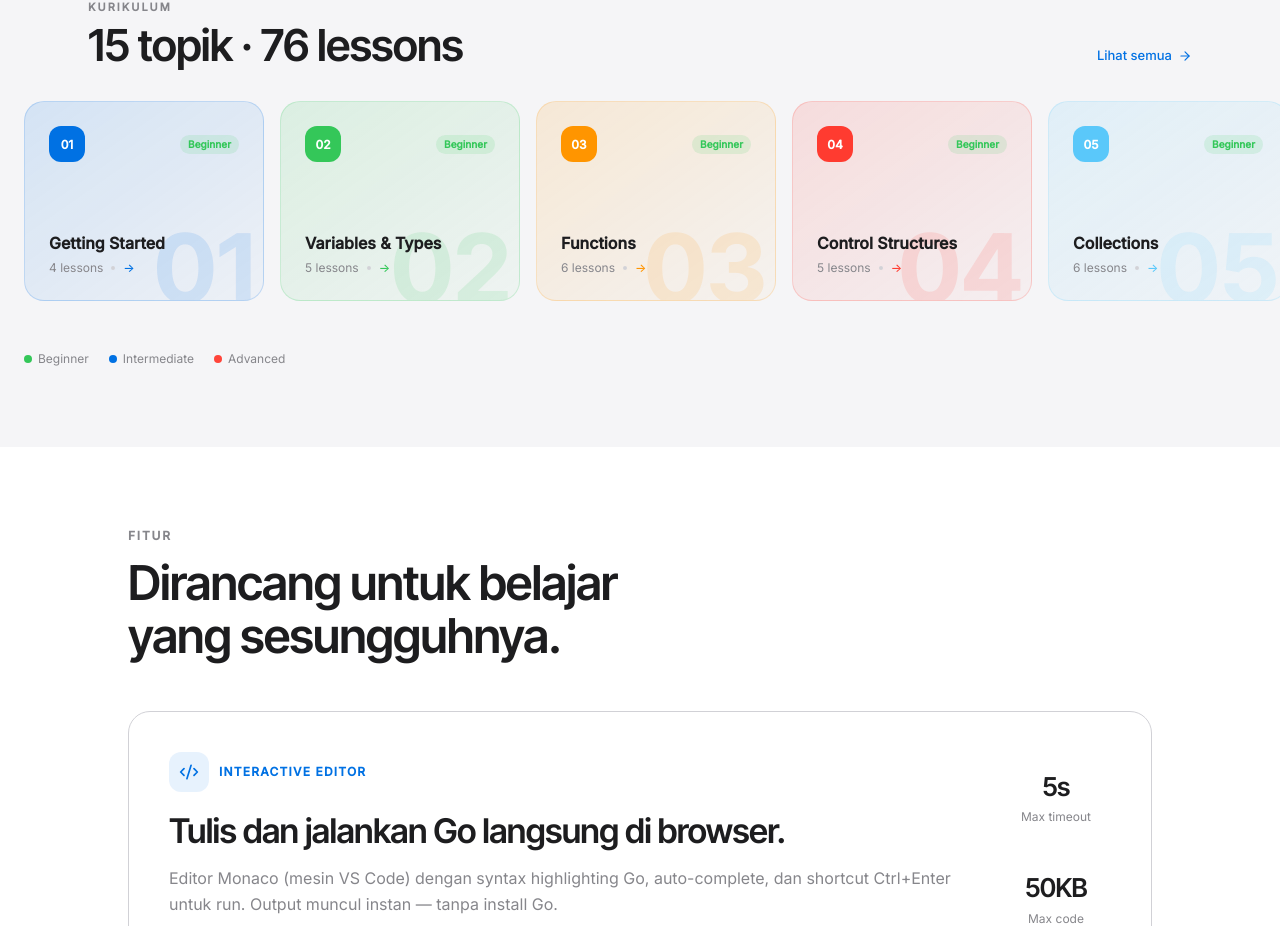
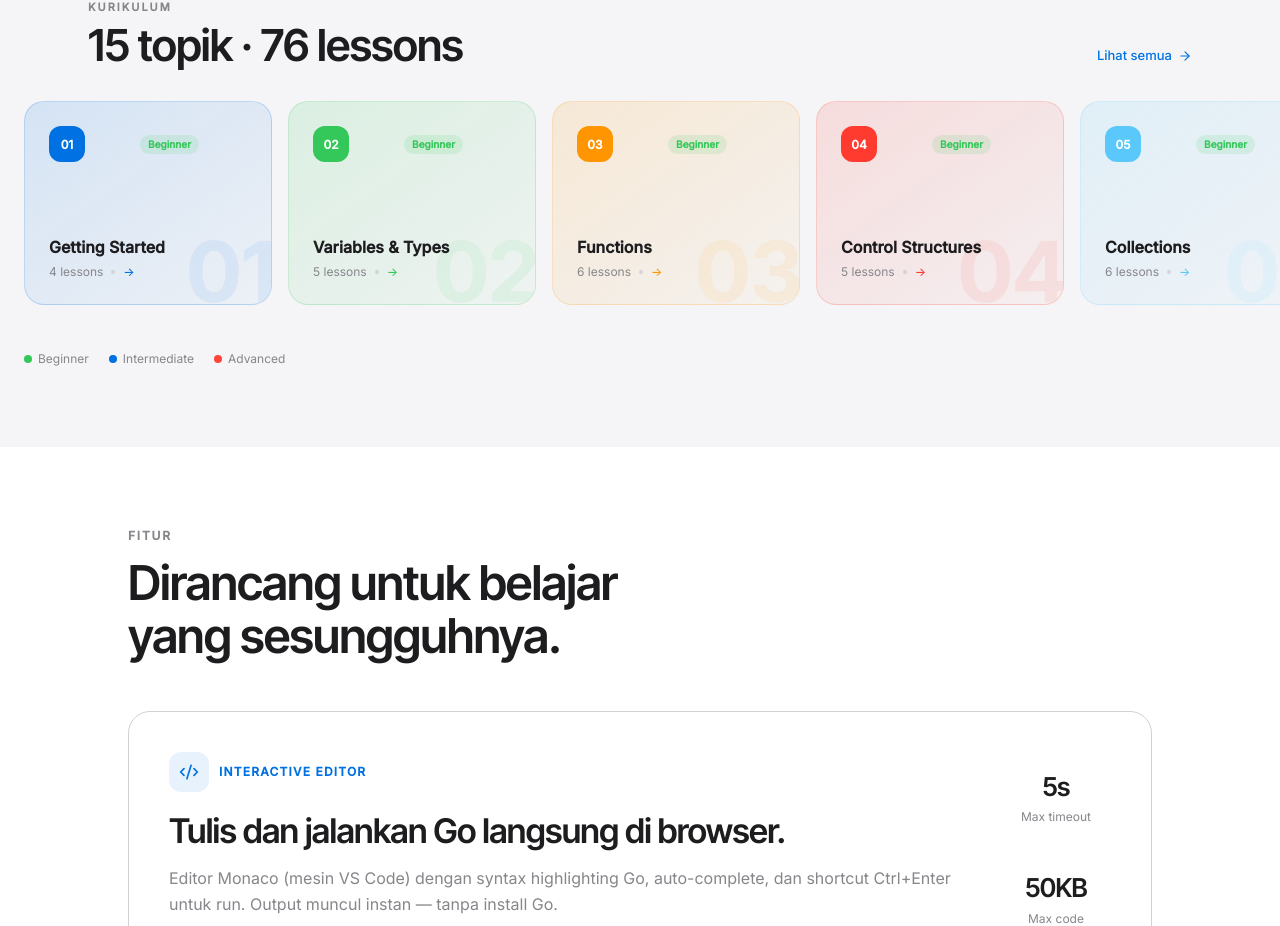
Before and after one commit to Kahfi10/go-learning, a Next.js app in the folder frontend/: page / in a window 1280 px wide. Shown: the part 3240-4166 px from the top of the page. Built offline with nearby package versions, Linux system fonts and the light colour scheme; no server answers.

Commit message:
fix(topics): prevent decorative number from overlapping card content

```diff
--- a/frontend/app/(marketing)/page.tsx
+++ b/frontend/app/(marketing)/page.tsx
@@ -815,20 +815,21 @@ function TopicCard({ topic: t, index: i }: { topic: typeof TOPICS[0]; index: num
       href={`/modules/${slugFromTitle(t.title)}`}
       onMouseEnter={onEnter}
       onMouseLeave={onLeave}
-      className="topic-card w-[220px] sm:w-[240px] h-[200px] rounded-[20px] p-6 shrink-0 block relative overflow-hidden cursor-pointer"
+      className="topic-card w-[220px] sm:w-[248px] h-[204px] rounded-[20px] p-6 shrink-0 block relative overflow-hidden cursor-pointer"
       style={{
         background: `linear-gradient(145deg, ${t.color}22, ${t.color}08)`,
         border: `1px solid ${t.color}30`,
         transformStyle: "preserve-3d",
       }}>
       {/* Big decorative number in background */}
-      <span className="absolute right-2 bottom-[-16px] font-display font-bold select-none pointer-events-none leading-none"
-        style={{ fontSize: "96px", color: t.color, opacity: 0.12 }}>
+      <span
+        className="absolute right-[-4px] bottom-[-10px] font-display font-bold select-none pointer-events-none leading-none"
+        style={{ fontSize: "84px", color: t.color, opacity: 0.08 }}>
         {t.n}
       </span>
 
       {/* Content */}
-      <div className="relative z-10 flex flex-col h-full justify-between">
+      <div className="relative z-10 flex flex-col h-full justify-between pr-10 sm:pr-12">
         {/* Top: small colored badge */}
         <div className="flex items-center justify-between">
           <div className="w-9 h-9 rounded-xl flex items-center justify-center text-white text-[12px] font-bold"
@@ -843,7 +844,7 @@ function TopicCard({ topic: t, index: i }: { topic: typeof TOPICS[0]; index: num
 
         {/* Bottom: title + lessons */}
         <div>
-          <p className="font-semibold text-[16px] text-foreground leading-tight mb-1.5">
+          <p className="font-semibold text-[16px] text-foreground leading-tight mb-1.5 text-balance">
             {t.title}
           </p>
           <div className="flex items-center gap-2">
```
